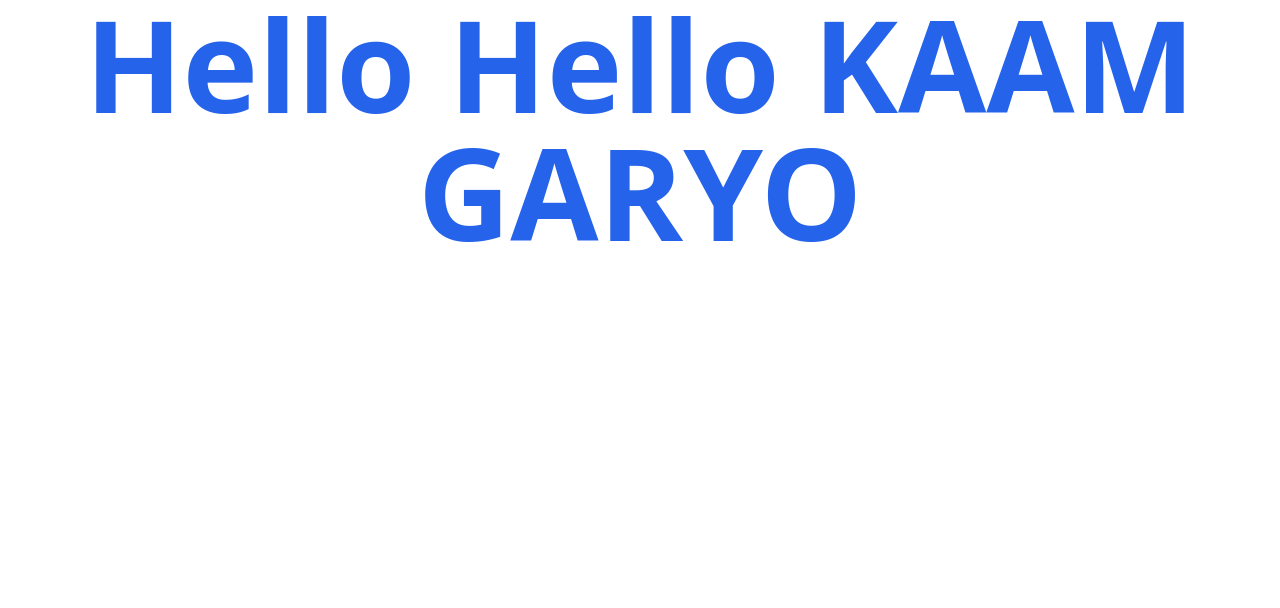
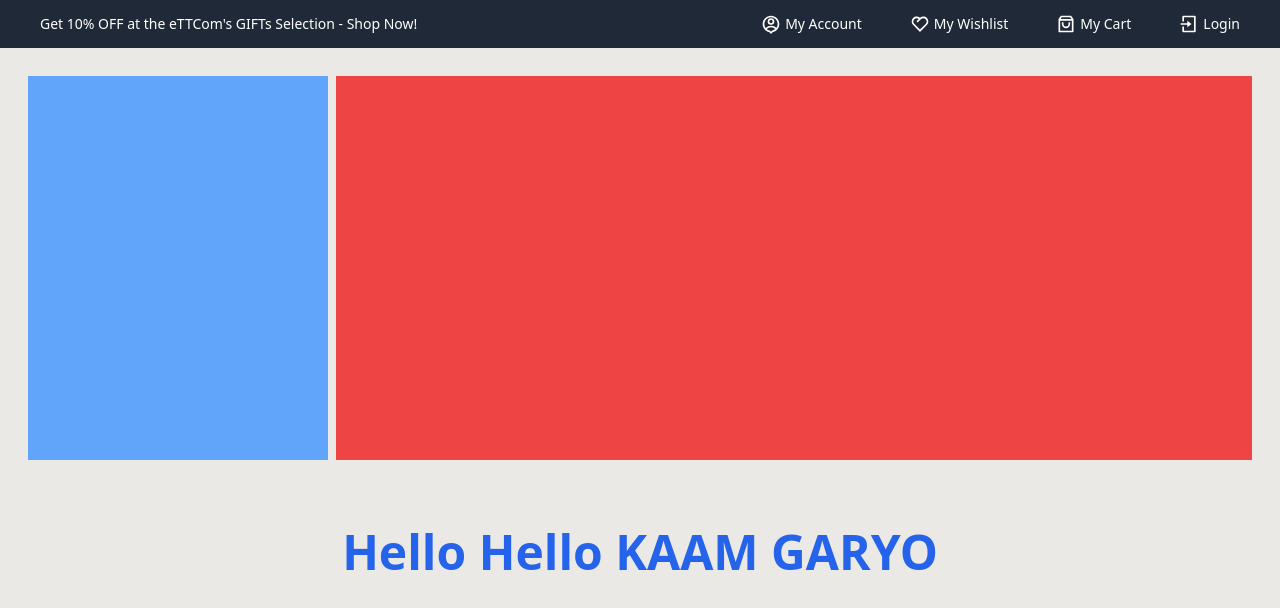
Before and after one commit to ashimmaharjan/react-ecommerce, a React (Create React App) app: page / in a window 1280 px wide. Shown: the top 608 px of the page. Built offline with nearby package versions, Linux system fonts and the light colour scheme.

Commit message:
Top navbar added

```diff
--- a/package.json
+++ b/package.json
@@ -9,6 +9,7 @@
     "@testing-library/user-event": "^12.8.3",
     "react": "^17.0.2",
     "react-dom": "^17.0.2",
+    "react-icons": "^4.3.1",
     "react-scripts": "4.0.3",
     "web-vitals": "^1.1.2"
   },
--- a/public/index.html
+++ b/public/index.html
@@ -1,14 +1,12 @@
 <!DOCTYPE html>
 <html lang="en">
+
 <head>
   <meta charset="utf-8" />
   <link rel="icon" href="%PUBLIC_URL%/favicon.ico" />
   <meta name="viewport" content="width=device-width, initial-scale=1" />
   <meta name="theme-color" content="#000000" />
-    <meta
-      name="description"
-      content="Web site created using create-react-app"
-    />
+  <meta name="description" content="Web site created using create-react-app" />
   <link rel="apple-touch-icon" href="%PUBLIC_URL%/logo192.png" />
   <!--
       manifest.json provides metadata used when your web app is installed on a
@@ -25,7 +23,14 @@
       Learn how to configure a non-root public URL by running `npm run build`.
     -->
   <title>React App</title>
+
+  <style>
+    body {
+      background-color: #EAE9E5;
+    }
+  </style>
 </head>
+
 <body>
   <noscript>You need to enable JavaScript to run this app.</noscript>
   <div id="root"></div>
@@ -40,4 +45,5 @@
       To create a production bundle, use `npm run build` or `yarn build`.
     -->
 </body>
+
 </html>
--- a/src/App.js
+++ b/src/App.js
@@ -1,10 +1,13 @@
 
-
+import Navbar from "./components/Navbar";
+import HeroSection from "./components/HeroSection";
 
 function App() {
   return (
     <div className="App">
-      <h2 className="text-9xl font-semibold text-center text-blue-600"> Hello Hello KAAM GARYO </h2>
+      <Navbar></Navbar>
+      <HeroSection></HeroSection>
+      <h2 className="text-5xl font-semibold text-center text-blue-600 mt-10"> Hello Hello KAAM GARYO </h2>
     </div>
   );
 }
--- /dev/null
+++ b/src/components/HeroSection.js
@@ -0,0 +1,14 @@
+const HeroSection = () => {
+    return (
+        <div className="grid grid-cols-12 gap-2 p-7">
+            <div className="col-span-3 h-96 bg-blue-400">
+
+            </div>
+            <div className="col-span-9 h-96 bg-red-500">
+
+            </div>
+        </div>
+    );
+}
+
+export default HeroSection;
--- /dev/null
+++ b/src/components/Navbar.js
@@ -0,0 +1,24 @@
+
+import { RiAccountPinCircleLine, RiHeart2Line, RiLoginBoxLine, RiShoppingBag3Line } from 'react-icons/ri';
+const Navbar = () => {
+    return (
+
+        <header>
+            <div className="w-full h-12 text-sm bg-gray-800 text-white flex justify-between px-10 items-center">
+                <div>
+                    <h1>Get 10% OFF at the eTTCom's GIFTs Selection - Shop Now!</h1>
+                </div>
+
+                <div className="flex space-x-12">
+                    <a href="" className="inline-flex"> <RiAccountPinCircleLine className="w-5 h-5 mr-1"></RiAccountPinCircleLine> My Account </a>
+                    <a href="" className="inline-flex"> <RiHeart2Line className="w-5 h-5 mr-1"></RiHeart2Line> My Wishlist </a>
+                    <a href="" className="inline-flex"> <RiShoppingBag3Line className="w-5 h-5 mr-1"></RiShoppingBag3Line> My Cart </a>
+                    <a href="" className="inline-flex"> <RiLoginBoxLine className="w-5 h-5 mr-1"></RiLoginBoxLine> Login </a>
+                </div>
+            </div>
+        </header>
+
+    );
+}
+
+export default Navbar;
```
Also changed, not shown: 1 other file (tests, documents, lock files or other folders). Lines whose indentation alone changed are shown as unchanged.
